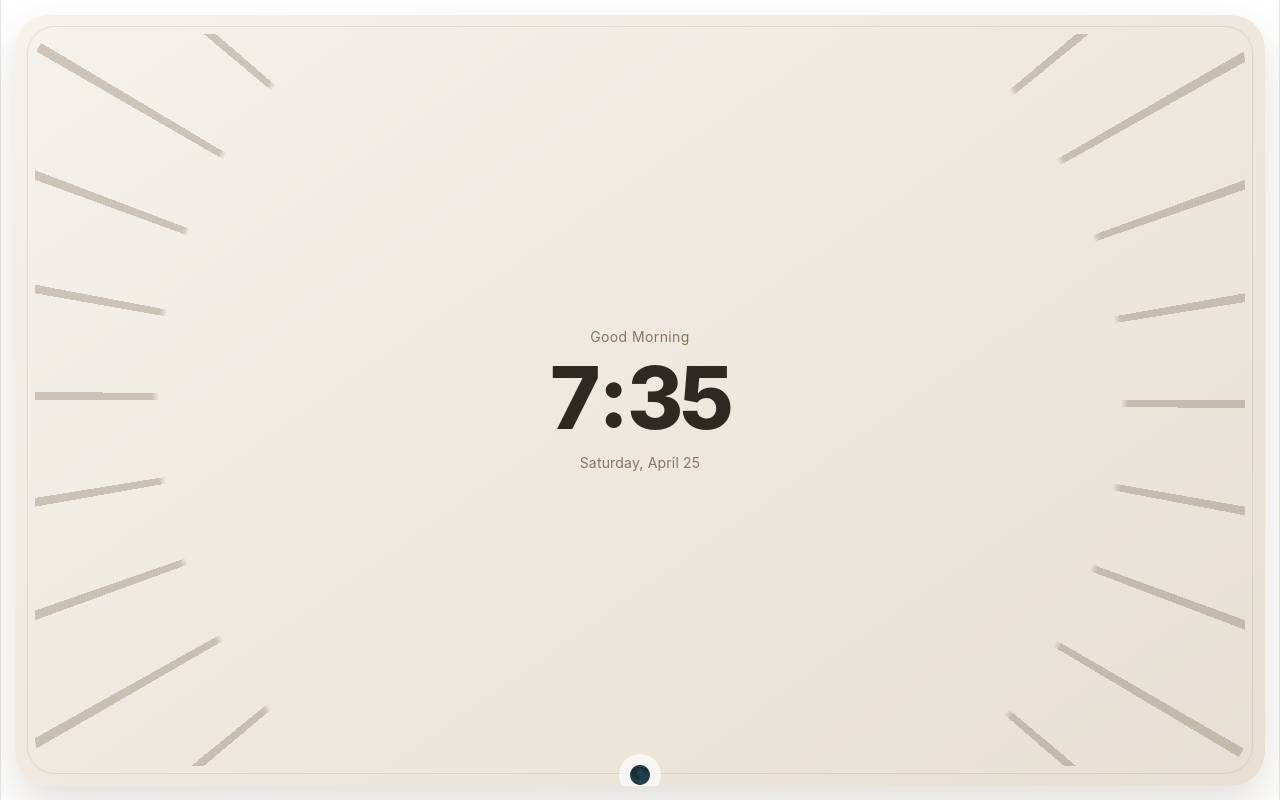
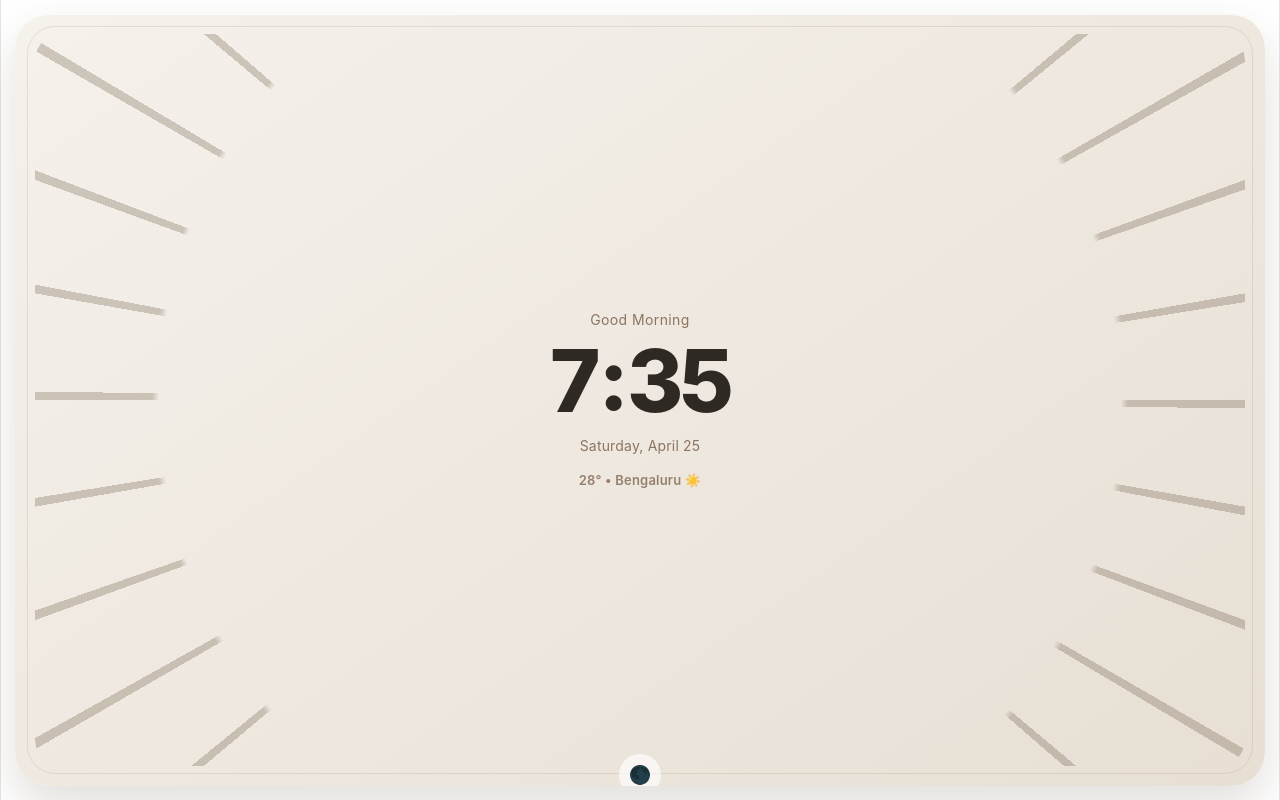
Before and after one commit to AdityaSharma-Git3207/Halo, a React (Vite) app: page / in a window 1280 px wide. Built offline with nearby package versions, Linux system fonts and the light colour scheme.

Commit message:
Add elegant weather integration to Halo clock widget

```diff
--- a/src/App.css
+++ b/src/App.css
@@ -185,3 +185,19 @@ body {
   margin-top: 10px;
   font-size: 14px;
 }
+
+.weather-line {
+  margin-top: 8px;
+  font-size: 13px;
+  font-weight: 600;
+  letter-spacing: 0.2px;
+  opacity: 0.9;
+}
+
+.light .weather-line {
+  color: #8b7560;
+}
+
+.dark .weather-line {
+  color: rgba(255,255,255,0.72);
+}
--- a/src/App.jsx
+++ b/src/App.jsx
@@ -4,6 +4,12 @@ import "./App.css";
 export default function App() {
   const [time, setTime] = useState(new Date());
   const [theme, setTheme] = useState("light");
+
+  const weather = {
+    temp: 28,
+    city: "Bengaluru",
+    icon: "☀️"
+  };
 
   useEffect(() => {
     const timer = setInterval(() => {
@@ -51,6 +57,10 @@ export default function App() {
               day: "numeric",
             })}
           </p>
+
+          <p className="weather-line">
+            {weather.temp}° • {weather.city} {weather.icon}
+          </p>
         </div>
       </div>
     </div>
```
